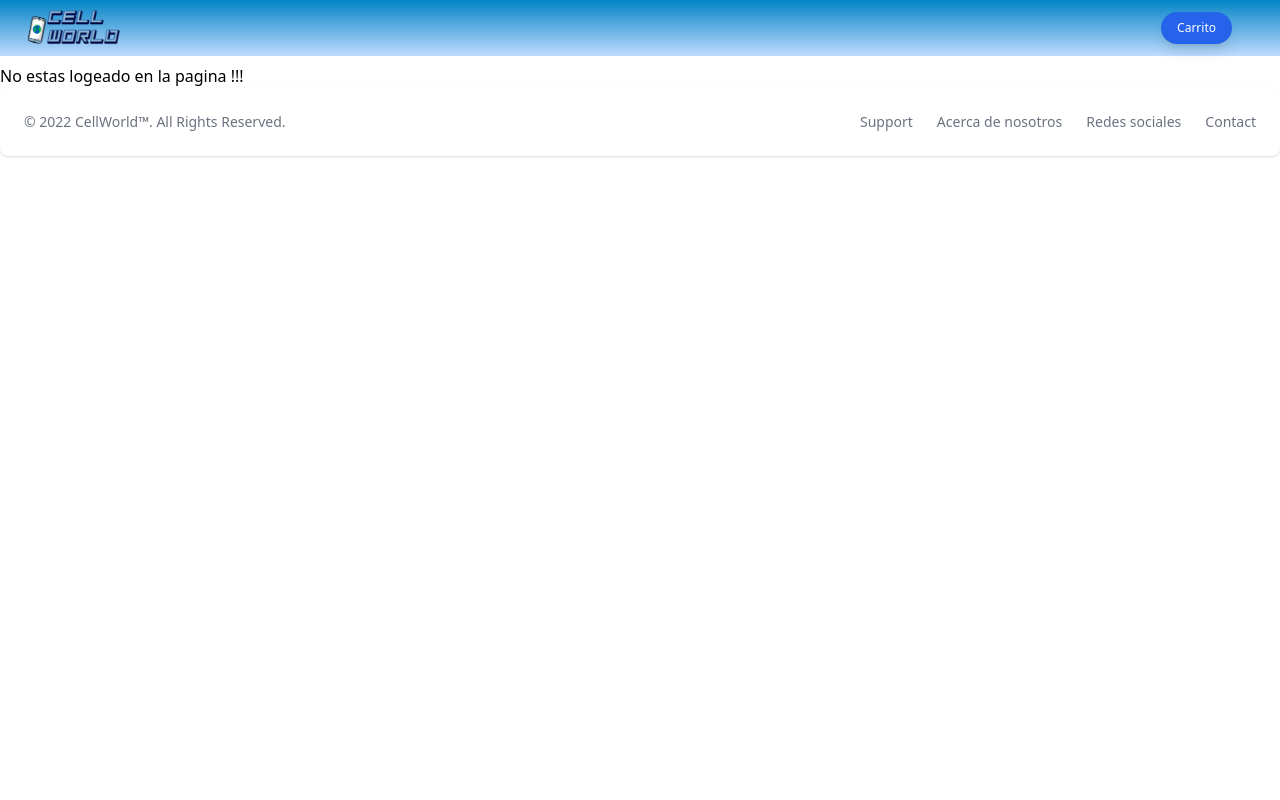
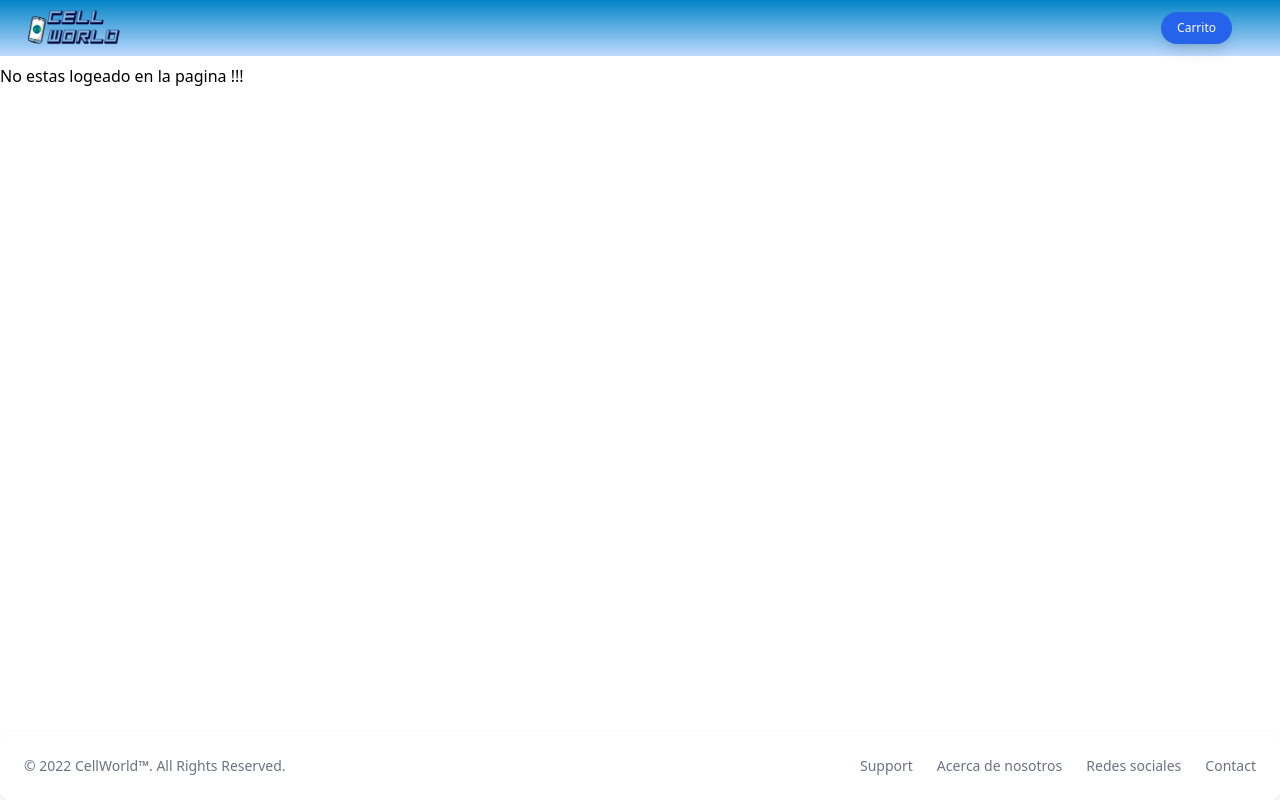
Before and after one commit to rubendario981/SPA-Cellphones, a React (Create React App) app in the folder client/: page /perfil in a window 1280 px wide. Built offline with nearby package versions, Linux system fonts and the light colour scheme; no server answers; the HTML template or start-up script is replaced by a standard one.

Commit message:
Cambios css en general

```diff
--- a/client/src/index.css
+++ b/client/src/index.css
@@ -1,3 +1,9 @@
 @tailwind base;
 @tailwind components;
 @tailwind utilities;
+
+body {
+  position: relative;
+  padding-bottom: 5em;
+  min-height: 100vh;
+}
--- a/client/src/views/Cart/Carrito/Carrito.jsx
+++ b/client/src/views/Cart/Carrito/Carrito.jsx
@@ -34,7 +34,6 @@ export default function Carrito() {
   total = total.length > 1 ? total.reduce((a, b) => a + b, 0) : total
 
   return (
-    <>
     <div className={"h-full flex pb-5 mt-5"}>
       <div className="flex h-full bg-stone-300/40 border border-blue-500/20 mx-5 w-1/3 justify-center rounded-3xl px-5 sticky top-20">
         <div className="flex flex-col items-center">
@@ -81,6 +80,5 @@ export default function Carrito() {
       </div>
     </div>
 
-    </>
   )
 }
--- a/client/src/views/Cart/DetailCart/DetailCart.jsx
+++ b/client/src/views/Cart/DetailCart/DetailCart.jsx
@@ -19,10 +19,10 @@ export default function DetailCart() {
   }
 
   return (
-    <div className="h-screen">
-      <div className="flex flex-col w-full h-full px-5 mr-20 pb-5">
-        <div className="flex flex-col w-full mr-5 justify-center rounded-3xl items-start border border-blue-500/20 bg-stone-300/40">
-          <div className="flex flex-col justify-center w-full py-4">
+    <div className=" mb-60">
+      <div className="flex flex-col w-full px-5 pb-5">
+        <div className="flex flex-col w-full justify-center rounded-3xl items-start border border-blue-500/20 bg-stone-300/40">
+          <div className="flex flex-col justify-center w-full">
             {storage?.map(e =>
             (
               <div className="h-30 mx-4 mb-2 bg-white border rounded-xl" key={e.id}>
--- a/client/src/views/Home/Footer/Footer.jsx
+++ b/client/src/views/Home/Footer/Footer.jsx
@@ -2,7 +2,7 @@ import React from 'react'
 
 const Footer = () => {
   return (
-	<footer className="p-4 bg-white rounded-lg shadow md:flex md:items-center md:justify-between md:p-6 dark:bg-gray-800">
+    <footer className="w-full p-4 bg-white rounded-lg shadow md:flex md:items-center md:justify-between md:p-6 dark:bg-gray-800 absolute bottom-0 z-10">
       <span className="text-sm text-gray-500 sm:text-center dark:text-gray-400">© 2022 <a href="#" className="hover:underline">CellWorld™</a>. All Rights Reserved.
       </span>
       <ul className="flex flex-wrap items-center mt-3 text-sm text-gray-500 dark:text-gray-400 sm:mt-0">
--- a/client/src/views/Home/Header/Header.jsx
+++ b/client/src/views/Home/Header/Header.jsx
@@ -28,7 +28,7 @@ const Header = () => {
   }
 
   return (
-    <div className="text-xs flex mb-2 px-6 bg-gradient-to-t from-blue-200 to-sky-600 justify-between sticky top-0 w-screen z-10">
+    <div className="text-xs flex mb-2 px-6 bg-gradient-to-t from-blue-200 to-sky-600 justify-between sticky top-0 z-10">
       <Link to={"/"} >
         <img src={logo} width={"100px"} alt="Logo" />
       </Link>
```
Lines whose indentation alone changed are shown as unchanged.
